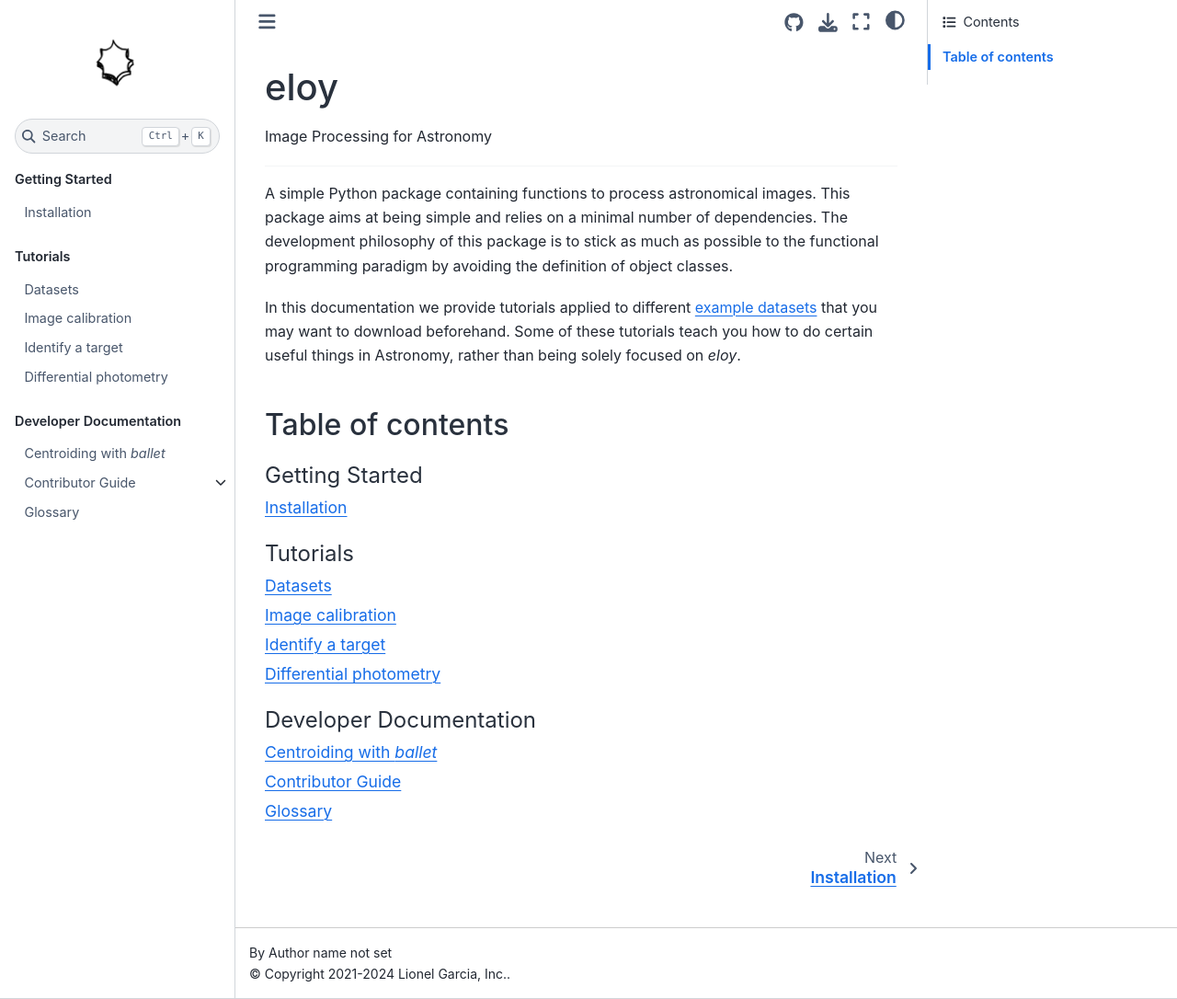
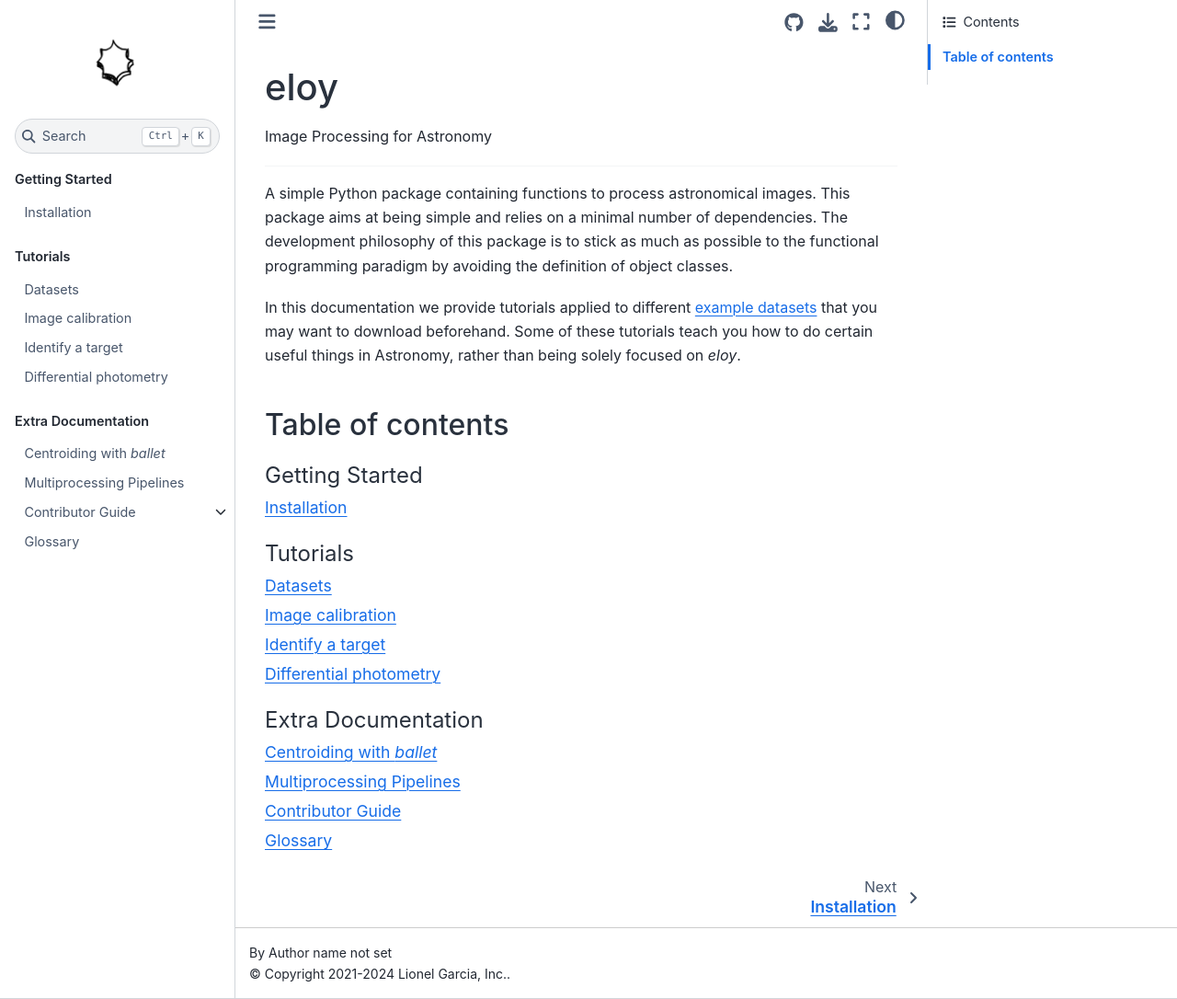
Before and after one commit to lgrcia/eloy, a Sphinx documentation site: the page built from docs/index.md, in a window 1280 px wide and 1086 px high. Shown: the whole window at 92% size. Built offline with Sphinx 7.4.7 and the Sphinx Book theme 1.1.4, drawn with Linux system fonts in a browser that asks for light colours; pages that are not in the unit, such as notebooks, are missing from menus; the version number is read from the project's files by our own code.

Commit message:
docs: add a page about multiprocessing

````diff
--- a/docs/index.md
+++ b/docs/index.md
@@ -32,10 +32,11 @@
 ```
 
 ```{toctree}
-:caption: Developer Documentation
+:caption: Extra Documentation
 :maxdepth: 1
 
 ballet
+multip
 contributing
 glossary
 
````
Also changed, not shown: docs/multip.ipynb (added).
